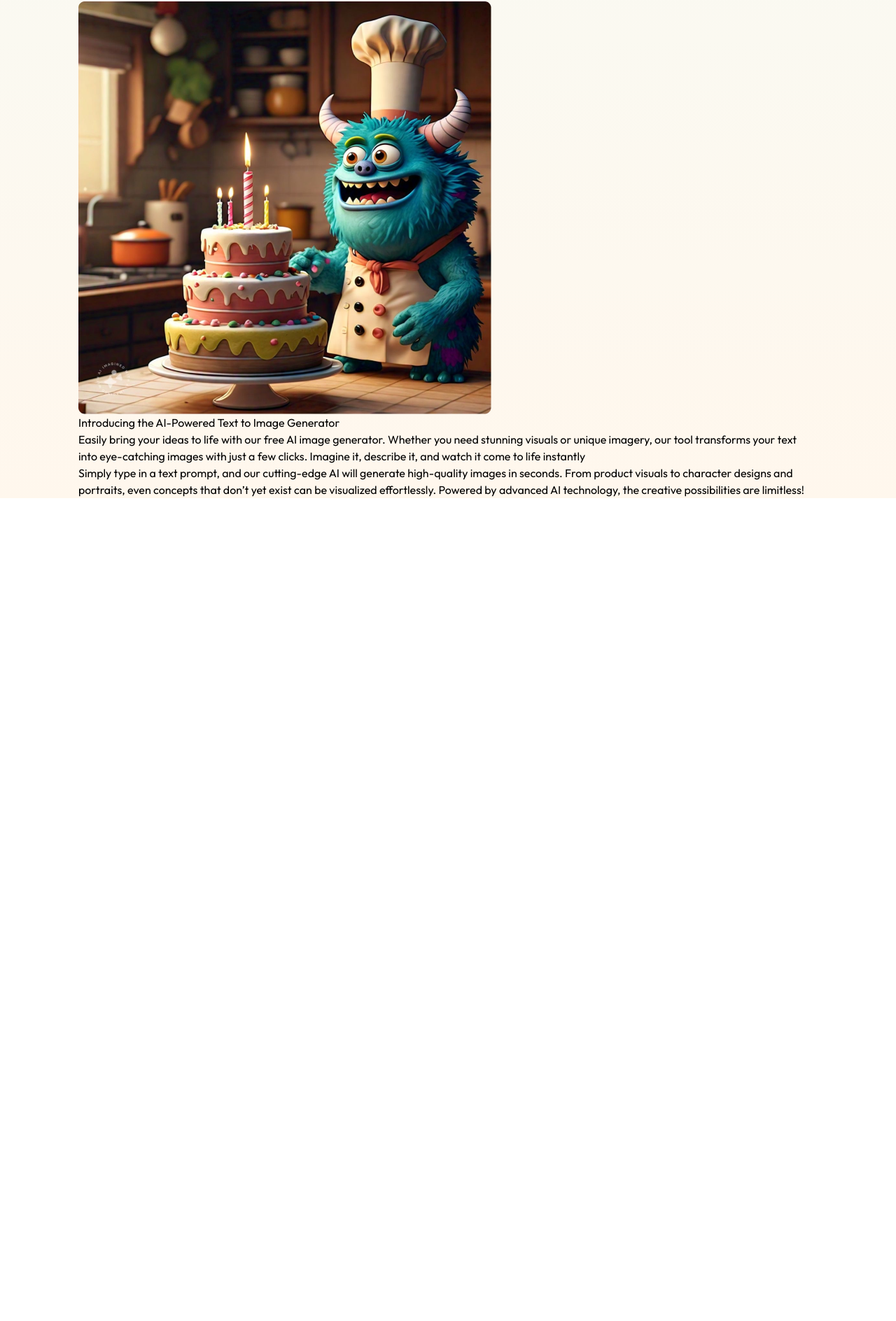
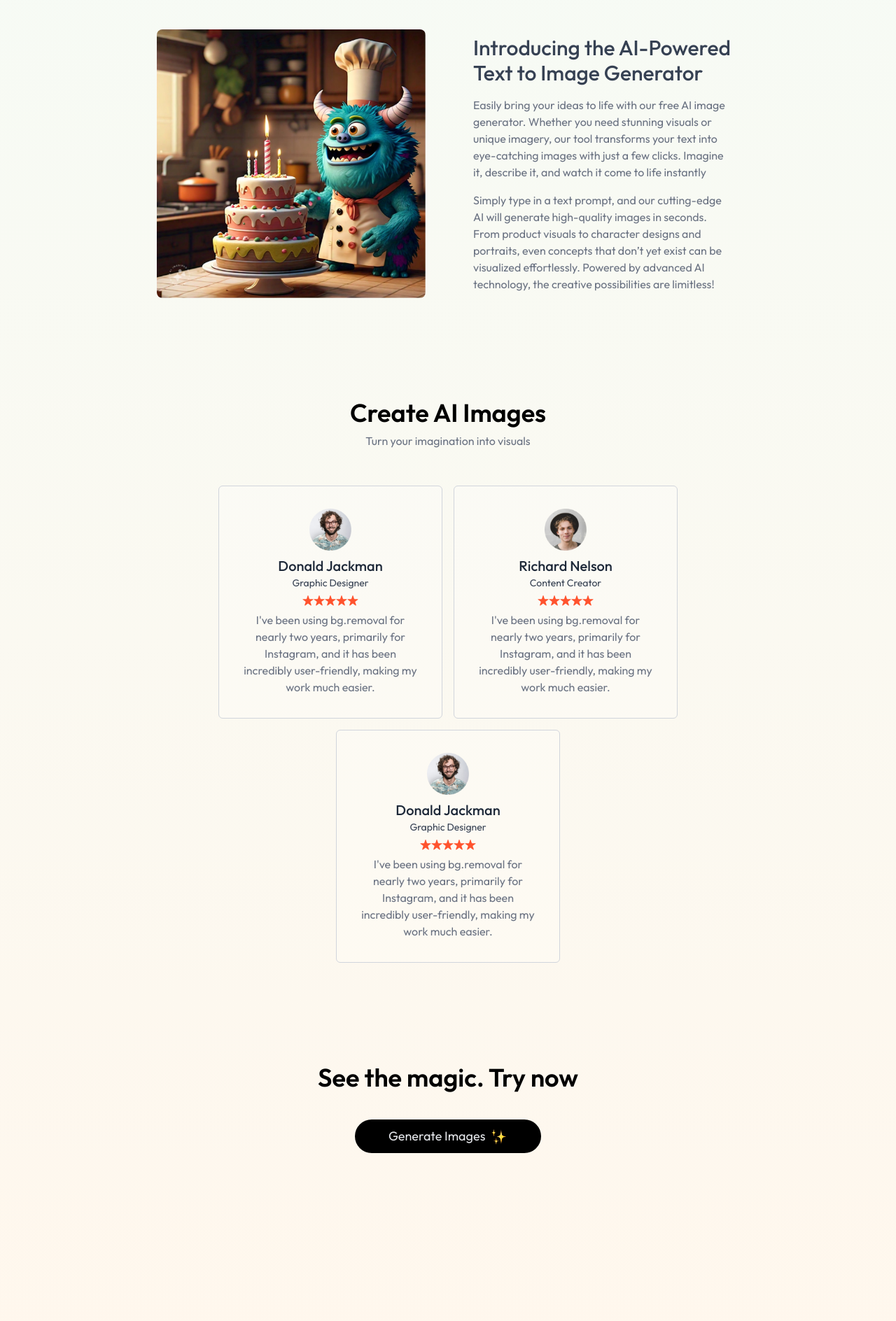
Before and after one commit to SONUKUMARCU/Imagify, a React (Vite) app in the folder client/: page / in a window 1280 px wide. Shown: the part 1452-3340 px from the top of the page at 70% size. Before the commit the page ends 2292 px from the top, so only its background shows below. Built offline with nearby package versions, Linux system fonts and the light colour scheme; a web font is replaced by a local one.

Commit message:
home page and result page is created

```diff
--- a/client/src/App.jsx
+++ b/client/src/App.jsx
@@ -5,17 +5,19 @@ import { Routes,Route } from 'react-router-dom'
 import Result from './pages/Result'
 import BuyCredit from './pages/BuyCredit'
 import Navbar from './components/Navbar'
+import Footer from './components/Footer'
 
 function App() {
 
   return (
-    <div className='px-4 sm:px-10 md:px-14 lg:px-28 min-h-screen bg-gradient-to-b from-teal-50 to-orange-50'>
+    <div className='px-4 sm:px-10 md:px-14 lg:px-28 min-h-screen bg-gradient-to-b from-teal-50 to-orange-50 flex flex-col'>
       <Navbar/>
       <Routes>
         <Route path='/' element={<Home/>}/>
         <Route path='/result' element={<Result/>}/>
         <Route path='/buy' element={<BuyCredit/>}/>
       </Routes>
+      <Footer/>
     </div>
   )
 }
--- a/client/src/components/Description.jsx
+++ b/client/src/components/Description.jsx
@@ -3,20 +3,18 @@ import { assets } from '../assets/assets'
 
 const Description = () => {
     return (
-        <div className='flex flex-col items-center justify-center my-32'>
+        <div className='flex flex-col items-center justify-center my-24 py-6 md:px-28 max-w-7xl mx-auto'>
             <h1 className='text-3xl sm:text-4xl font-semibold mb-2'>Create AI Images</h1>
-            <p className='text-lg text-gray-600 sm:text-md mb-8'>Turn your imagination into visuals</p>
+            <p className='text-gray-500 mb-8'>Turn your imagination into visuals</p>
 
-            <div>
-                <div>
-                    <img src={assets.sample_img_1} alt="" />
-                </div>
-                <div className=''>
-                    <h1>Introducing the AI-Powered Text to Image Generator</h1>
+            <div className='flex flex-col gap-5 mt-5 md:flex-row md:gap-14 items-center'>
+                <img src={assets.sample_img_1} alt="" className='w-80 rounded-lg xl:w-96'/>
+                <div className='px-3'>
+                    <h1 className='text-3xl font-medium max-w-lg mb-4 text-gray-700'>Introducing the AI-Powered Text to Image Generator</h1>
 
-                    <p>Easily bring your ideas to life with our free AI image generator. Whether you need stunning visuals or unique imagery, our tool transforms your text into eye-catching images with just a few clicks. Imagine it, describe it, and watch it come to life instantly</p>
+                    <p className='text-gray-500 mb-4'>Easily bring your ideas to life with our free AI image generator. Whether you need stunning visuals or unique imagery, our tool transforms your text into eye-catching images with just a few clicks. Imagine it, describe it, and watch it come to life instantly</p>
 
-                    <p>Simply type in a text prompt, and our cutting-edge AI will generate high-quality images in seconds. From product visuals to character designs and portraits, even concepts that don’t yet exist can be visualized effortlessly. Powered by advanced AI technology, the creative possibilities are limitless!</p>
+                    <p className='text-gray-500'>Simply type in a text prompt, and our cutting-edge AI will generate high-quality images in seconds. From product visuals to character designs and portraits, even concepts that don’t yet exist can be visualized effortlessly. Powered by advanced AI technology, the creative possibilities are limitless!</p>
                 </div>
             </div>
         </div>
--- /dev/null
+++ b/client/src/components/Footer.jsx
@@ -0,0 +1,20 @@
+import React from 'react'
+import { assets } from '../assets/assets'
+
+const Footer = () => {
+    return (
+        <div className='flex max-sm:flex-col gap-4 text-sm sm:text-xl md:flex-row justify-between items-center mt-24 pt-6 pb-4 md:px-28 mx-auto w-full'>
+            <div className='flex gap-10 items-center'>
+                <img src={assets.logo} alt=""/>
+                <p className='border-l border-gray-400 pl-8 text-gray-600'>All right reserved. Copyright @imagify</p>
+            </div>
+            <div className='flex gap-2'>
+                <img src={assets.facebook_icon} alt="" />
+                <img src={assets.twitter_icon} alt="" />
+                <img src={assets.instagram_icon} alt="" />
+            </div>
+        </div>
+    )
+}
+
+export default Footer
--- a/client/src/components/Header.jsx
+++ b/client/src/components/Header.jsx
@@ -1,7 +1,11 @@
 import React from 'react'
 import { assets } from '../assets/assets'
+import { useNavigate } from 'react-router-dom'
 
 const Header = () => {
+
+    const navigate = useNavigate();
+
     return (
         <div className='flex flex-col items-center mt-10'>
             <div className='text-gray-600 text-sm border-gray-400 border-1 rounded-full flex items-center gap-2 px-6 py-1 w-fit mt-10 bg-white'>
@@ -13,7 +17,10 @@ const Header = () => {
 
             <p className='mx-auto mt-5 text-gray-600 max-w-xl text-center'>Unleash your creativity with AI. Turn your imagination into visual art in seconds – just type, and watch the magic happen.</p>
 
-            <button className='mt-8 mx-auto px-12 py-2.5 rounded-full cursor-pointer bg-black text-white flex items-center gap-2 w-auto'>
+            <button
+                className='mt-8 mx-auto px-12 py-2.5 rounded-full cursor-pointer bg-black text-white flex items-center gap-2 w-auto'
+                onClick={()=> navigate("/result")}
+            >
                 <span className='sm:text-lg text-gray-200'>Generate Images</span>
                 <img className='h-6' src={assets.star_group} alt="" />
             </button>
--- /dev/null
+++ b/client/src/components/Magic.jsx
@@ -0,0 +1,21 @@
+import React from 'react'
+import { assets } from '../assets/assets'
+import { useNavigate } from 'react-router-dom'
+
+const Magic = () => {
+    const navigate = useNavigate();
+    return (
+        <div className='flex flex-col items-center justify-center my-24 py-6 md:px-28 mx-auto'>
+            <h1 className='text-3xl sm:text-4xl font-semibold mb-2'>See the magic. Try now</h1>
+            <button
+                className='mt-8 mx-auto px-12 py-2.5 rounded-full cursor-pointer bg-black text-white flex items-center gap-2 w-auto'
+                onClick={()=> navigate("/result")}
+            >
+                <span className='sm:text-lg text-gray-200'>Generate Images</span>
+                <img className='h-6' src={assets.star_group} alt="" />
+            </button>
+        </div>
+    )
+}
+
+export default Magic
--- /dev/null
+++ b/client/src/components/Testimonials.jsx
@@ -0,0 +1,33 @@
+import React from 'react'
+import { assets, testimonialsData } from '../assets/assets'
+
+const Testimonials = () => {
+    return (
+        <div className='flex flex-col items-center justify-center my-24 py-6 md:px-28 mx-auto'>
+            <h1 className='text-3xl sm:text-4xl font-semibold mb-2'>Create AI Images</h1>
+            <p className='text-gray-500 mb-8'>Turn your imagination into visuals</p>
+
+            <div className='mt-5 flex justify-center flex-wrap gap-4'>
+                {
+                    testimonialsData.map((item,index)=>(
+                        <div key={index} className='bg-white/20 border-1 border-gray-300 w-80 flex flex-col items-center p-8 rounded-md hover:scale-[1.02] transition-all duration-300 cursor-pointer'>
+                            <img src={item.image} alt="" className='mb-2 w-15'/>
+                            <h1 className='text-xl text-gray-800 font-medium'>{item.name}</h1>
+                            <p className='text-sm text-gray-700 mb-2'>{item.role}</p>
+                            <span className='flex mb-2'>
+                                {
+                                    new Array(item.stars).fill(0).map((val,index)=>(
+                                        <img key={index} src={assets.rating_star}/>
+                                    ))
+                                }
+                            </span>
+                            <p className='text-gray-500 text-center'>{item.text}</p>
+                        </div>
+                    ))
+                }
+            </div>
+        </div>
+    )
+}
+
+export default Testimonials
--- a/client/src/context/AppContext.jsx
+++ b/client/src/context/AppContext.jsx
@@ -3,7 +3,6 @@ import { createContext, useContext, useState } from "react";
 export const AppContext = createContext();
 
 export const AppContextProvider = (props) => {
-    console.log(props)
     const [user,setUser] = useState(null);
 
     const value = {
--- a/client/src/pages/BuyCredit.jsx
+++ b/client/src/pages/BuyCredit.jsx
@@ -2,8 +2,9 @@ import React from 'react'
 
 const BuyCredit = () => {
     return (
-        <div>
-            buycredit
+        <div className='flex-grow'>
+            <h3 className='uppercase'>OUR plans</h3>
+            <h1>Choose the plan</h1>
         </div>
     )
 }
--- a/client/src/pages/Home.jsx
+++ b/client/src/pages/Home.jsx
@@ -2,6 +2,9 @@ import React from 'react'
 import Header from '../components/Header'
 import Steps from '../components/Steps'
 import Description from '../components/Description'
+import Testimonials from '../components/Testimonials'
+import Magic from '../components/Magic'
+import Footer from '../components/Footer'
 
 const Home = () => {
     return (
@@ -9,6 +12,8 @@ const Home = () => {
             <Header/>
             <Steps/>
             <Description/>
+            <Testimonials/>
+            <Magic/>
         </div>
     )
 }
--- a/client/src/pages/Result.jsx
+++ b/client/src/pages/Result.jsx
@@ -1,9 +1,63 @@
-import React from 'react'
+import React, { useState } from 'react'
+import { assets } from '../assets/assets'
 
 const Result = () => {
+
+    const [image, setImage] = useState(assets.sample_img_1);
+    const [isLoaded, setIsLoaded] = useState(false);
+    const [loading, setLoading] = useState(false);
+    const [userInput, setUserInput] = useState("");
+
+
+    const submitHandler = async(e)=>{
+        e.preventDefault();
+        // console.log(value);
+        console.log(userInput)
+    }
+
+
     return (
-        <div>
-            result page
+        <div className='flex flex-col items-center gap-10 mt-5 max-w-5xl mx-auto flex-grow w-full'>
+            {
+                !isLoaded && <>
+                    <div className='relative'>
+                        <img src={image} alt="" className='rounded max-w-lg max-sm:max-w-sm' />
+                        <span
+                            className={`absolute bottom-0 left-0 h-1 bg-blue-500 ${loading ? 'w-full transition-all duration-[10s] rounded-full' : 'w-0'}`}
+                        ></span>
+                    </div>
+                    <p className={`${!loading ? "hidden" : "visible"}`}>Loading...</p>
+                    <form
+                        className='bg-gray-600 rounded-full flex items-center justify-between p-1 w-full max-sm:max-w-lg'
+                        onSubmit={submitHandler}
+                    >
+                        <input
+                            className='px-5 py-2 sm:px-5 sm:py-3 border flex-grow  border-none outline-none text-white' type="text" name="userinput" placeholder='Describe what you want to generate'
+                            value={userInput}
+                            onChange={(e)=> setUserInput(e.target.value)}
+                        />
+                        <button
+                            type='submit' className='bg-black text-white px-10 py-2  sm:px-20 sm:py-4 rounded-full cursor-pointer'
+                        >Generate</button>
+                    </form>
+                </>
+            }
+
+            {
+                isLoaded && <>
+                    <div className='relative'>
+                        <img src={image} alt="" className='rounded max-w-lg' />
+                        <span className='absolute bottom-0 left-0 h-1 bg-blue-500 w-full transition-all duration-[10s] rounded-full'></span>
+                    </div>
+                    <div className='flex gap-4 items-center'>
+                        <button
+                            className='cursor-pointer px-10 py-3 rounded-full border-1'
+                            onClick={() => setIsLoaded(!isLoaded)}
+                        >Generate Another</button>
+                        <a href={image} download className='cursor-pointer px-15 py-3 rounded-full bg-black text-white'>Download</a>
+                    </div>
+                </>
+            }
         </div>
     )
 }
```
